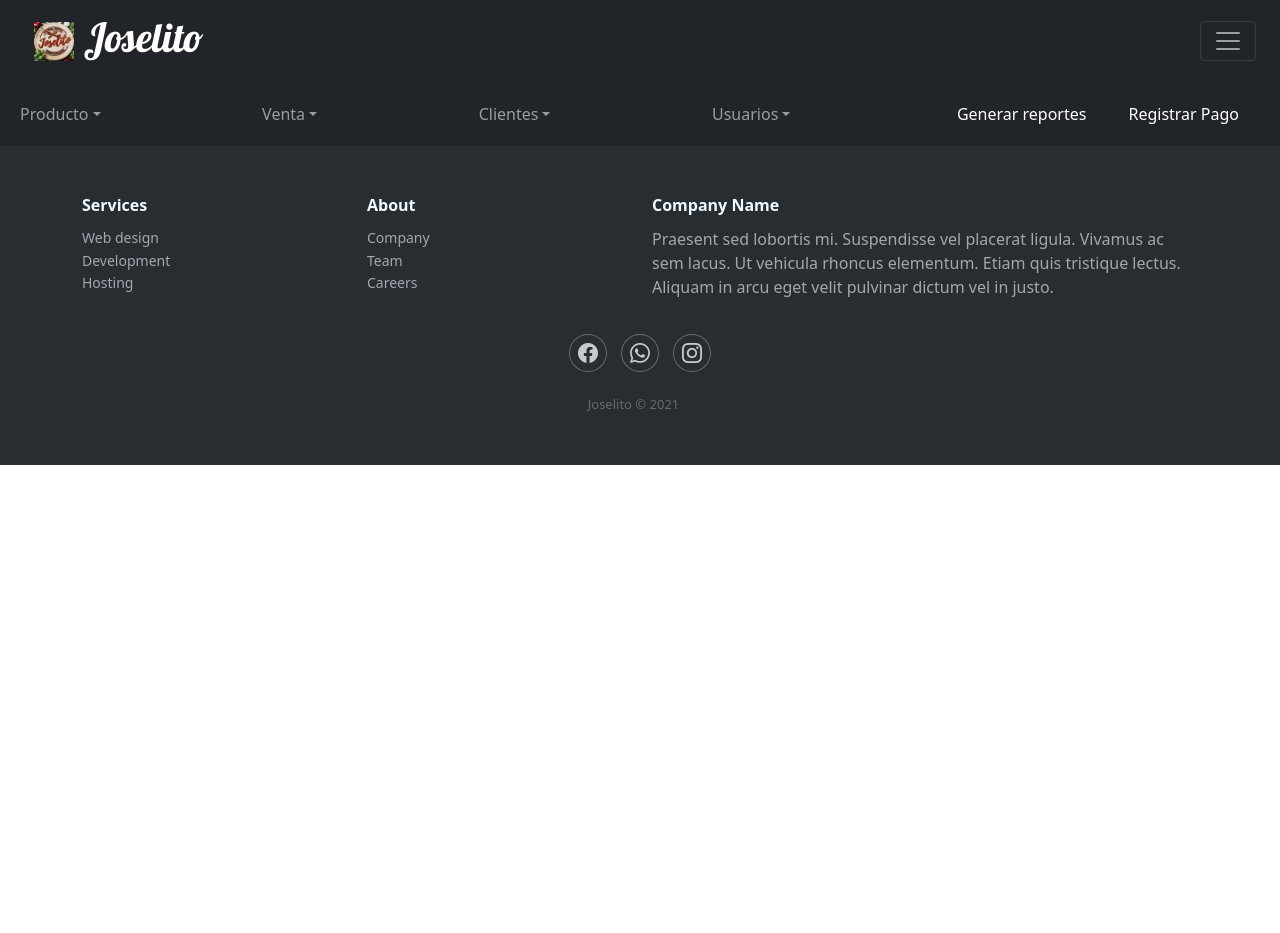
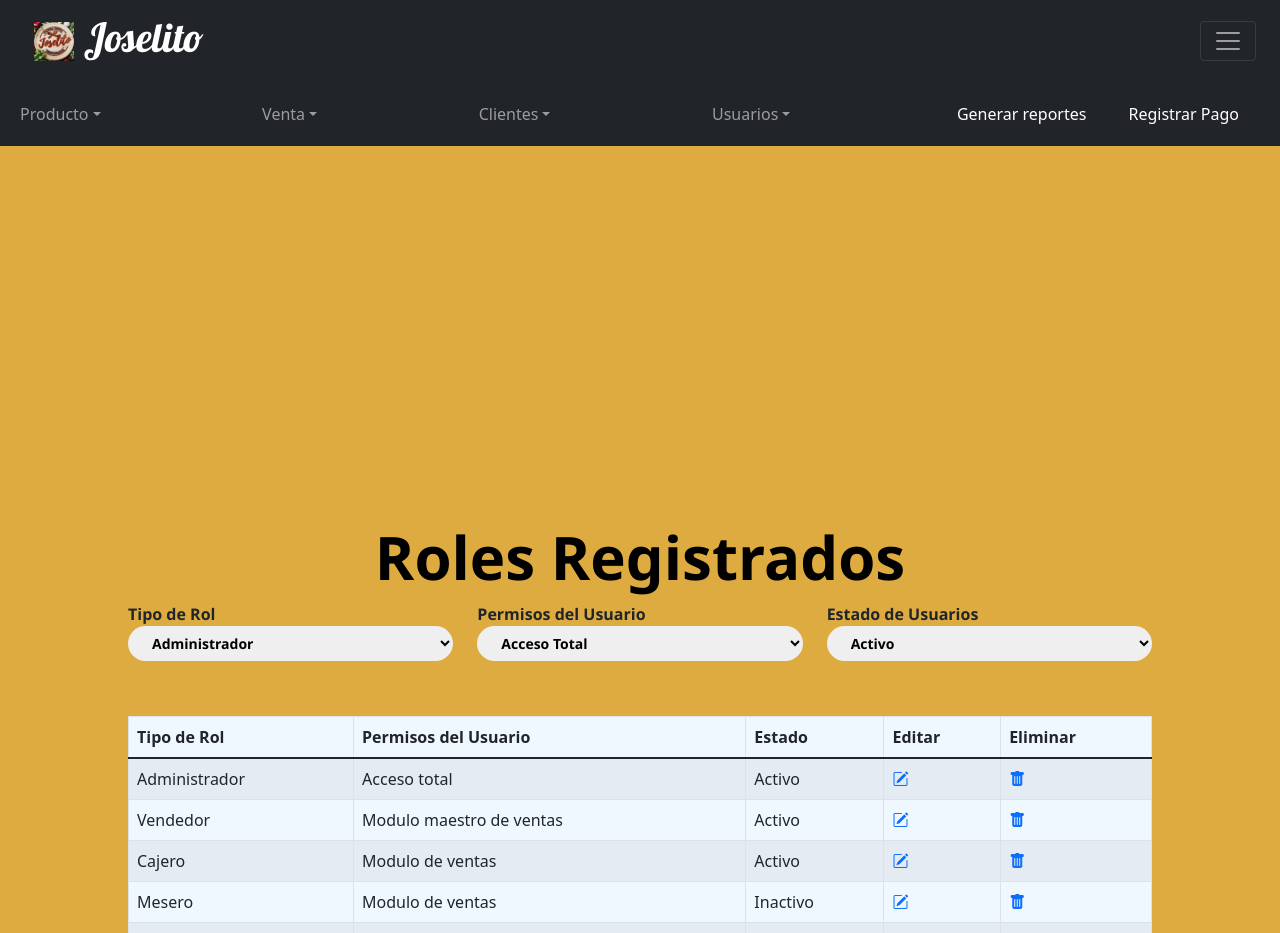
Before and after one commit to erickdiaz01/ProyectoDevWebCookiesC3, a React (Create React App) app in the folder DesarrolloCodigoFuente/proyecto-restaurante/: page /gestionusuarios in a window 1280 px wide. Shown: the top 933 px of the page. Before the commit the page ends 800 px from the top, so only its background shows below. Built offline with nearby package versions, Linux system fonts and the light colour scheme.

Commit message:
interfaz gestion de usuarios

```diff
--- a/DesarrolloCodigoFuente/proyecto-restaurante/src/Commons/Navegacion/Navegacion.jsx
+++ b/DesarrolloCodigoFuente/proyecto-restaurante/src/Commons/Navegacion/Navegacion.jsx
@@ -136,7 +136,7 @@ function Navegacion() {
                   </a>
                 </li>
                 <li>
-                  <a className="dropdown-item" href="#">
+                  <a className="dropdown-item" href="gestionusuarios">
                     Gestionar usuarios
                   </a>
                 </li>
--- /dev/null
+++ b/DesarrolloCodigoFuente/proyecto-restaurante/src/Pages/GestionUsuarios/GestionUsuarios.css
@@ -0,0 +1,30 @@
+.gestion-usuarios-container {
+    display: flex;
+    flex-direction: column;
+    justify-content: center;
+    align-items: center;
+    position: -webkit-sticky;
+
+    width: 100vw;
+    height: 150vh;
+    background-color: rgb(221, 171, 64);
+}
+
+.gestion-usuarios-content {
+    width: 80%;
+    height: 100%;
+    display: flex;
+    flex-direction: column;
+    justify-content: center;
+    margin: auto;
+    position: absolute;
+}
+
+.tabla {
+    justify-content: center;
+    align-items: center;
+    flex-direction: column;
+    position: relative;
+    margin-top: 35px;
+    background-color: aliceblue;
+}
--- /dev/null
+++ b/DesarrolloCodigoFuente/proyecto-restaurante/src/Pages/GestionUsuarios/GestionUsuarios.jsx
@@ -0,0 +1,168 @@
+import React from "react";
+import Input from "../Login/components/Input/Input";
+import Label from "../Login/components/Label/Label";
+import Title from "../Login/components/Title/Title";
+import Table from "react-bootstrap/Table";
+import "./GestionUsuarios.css";
+
+const GestionUsuarios = () => {
+    return (
+        <div className="gestion-usuarios-container">
+            <div className="gestion-usuarios-content">
+                <header className="title-container">
+                    <Title text="Roles Registrados" />
+                </header>
+                <section className="row">
+                    <div className="col-md-4">
+                        <Label text="Tipo de Rol" />
+                        <div className="input-container">
+                            <select
+                                id="BusquedaUsuariosPorRol"
+                                name="BusquedaUsuariosPorRol"
+                                //   onChange={(e) => handleChange(e.target.name, e.target.value)}
+                                className="regular-style"
+                            >
+                                <option value="Administrador">Administrador</option>
+                                <option value="Vendedor">Vendedor</option>
+                                <option value="Cajero">Cajero</option>
+                                <option value="Mesero">Mesero</option>
+                                <option value="Domiciliario">Domiciliario</option>
+                            </select>
+                        </div>
+                    </div>
+
+                    <div className="col-md-4">
+                        <Label text="Permisos del Usuario" />
+                        <div className="input-container">
+                            <select
+                                id="busquedaPermisosUsuario"
+                                name="busquedaPermisosUsuario"
+                                //   onChange={(e) => handleChange(e.target.name, e.target.value)}
+                                className="regular-style"
+                            >
+                                <option value="AccesoTotal">Acceso Total</option>
+                                <option value="ModuloMaestroVentas">Modulo Maestro de Ventas</option>
+                                <option value="ModuloVentas">Modulo de Ventas</option>
+                                <option value="ModuloEntregas">Modulo de Entregas</option>
+                            </select>
+                        </div>
+                    </div>
+
+                    <div className="col-md-4">
+                        <Label text="Estado de Usuarios" />
+                        <div className="input-container">
+                            <select
+                                id="EstadoUsuarios"
+                                name="EstadoUsuario"
+                                //   onChange={(e) => handleChange(e.target.name, e.target.value)}
+                                className="regular-style"
+                            >
+                                <option value="UsuarioActivo">Activo</option>
+                                <option value="UsuarioInactivo">Inactivo</option>
+
+                            </select>
+                        </div>
+                    </div>
+
+                </section>
+                <section className="row">
+                    <Table striped bordered hover responsive className="tabla">
+                        <thead>
+                            <tr>
+                                <th>Tipo de Rol</th>
+                                <th>Permisos del Usuario</th>
+                                <th>Estado</th>
+                                <th>Editar</th>
+                                <th>Eliminar</th>
+                            </tr>
+                        </thead>
+                        <tbody>
+                            <tr>
+                                <td>Administrador</td>
+                                <td>Acceso total</td>
+                                <td>Activo</td>
+                                <td>
+                                    <a href="#">
+                                        <i className="bi bi-pencil-square"></i>
+                                    </a>
+                                </td>
+                                <td>
+                                    <a href="#">
+                                        <i class="bi bi-trash-fill"></i>
+                                    </a>
+                                </td>
+                            </tr>
+                            <tr>
+                                <td>Vendedor</td>
+                                <td>Modulo maestro de ventas</td>
+                                <td>Activo</td>
+                                <td>
+                                    <a href="#">
+                                        <i className="bi bi-pencil-square"></i>
+                                    </a>
+                                </td>
+                                <td>
+                                    <a href="#">
+                                        <i class="bi bi-trash-fill"></i>
+                                    </a>
+                                </td>
+                            </tr>
+                            <tr>
+                                <td>Cajero</td>
+                                <td>Modulo de ventas</td>
+                                <td>Activo</td>
+                                <td>
+                                    <a href="#">
+                                        <i className="bi bi-pencil-square"></i>
+                                    </a>
+                                </td>
+                                <td>
+                                    <a href="#">
+                                        <i class="bi bi-trash-fill"></i>
+                                    </a>
+                                </td>
+                            </tr>
+                            <tr>
+                                <td>Mesero</td>
+                                <td>Modulo de ventas</td>
+                                <td>Inactivo</td>
+                                <td>
+                                    <a href="#">
+                                        <i className="bi bi-pencil-square"></i>
+                                    </a>
+                                </td>
+                                <td>
+                                    <a href="#">
+                                        <i class="bi bi-trash-fill"></i>
+                                    </a>
+                                </td>
+                            </tr>
+
+                            <tr>
+                                <td>Domiciliario</td>
+                                <td>Modulo de entregas</td>
+                                <td>Activo</td>
+                                <td>
+                                    <a href="#">
+                                        <i className="bi bi-pencil-square"></i>
+                                    </a>
+                                </td>
+                                <td>
+                                    <a href="#">
+                                        <i class="bi bi-trash-fill"></i>
+                                    </a>
+                                </td>
+                            </tr>
+                        </tbody>
+                    </Table>
+                </section>
+            </div>
+        </div>
+
+
+
+
+    );
+};
+
+export default GestionUsuarios;
--- a/DesarrolloCodigoFuente/proyecto-restaurante/src/Router.js
+++ b/DesarrolloCodigoFuente/proyecto-restaurante/src/Router.js
@@ -9,6 +9,7 @@ import CreateProduct from "./Pages/CreateProduct/CreateProduct";
 import ModificarProducto from "./Pages/ModificarProducto/ModificarProducto";
 import HistoricoPedidos from "./Pages/HistoricoPedidos/HistoricoPedidos";
 import VerUsuarios from "./Pages/VerUsuarios/VerUsuarios";
+import GestionUsuarios from "./Pages/GestionUsuarios/GestionUsuarios";
 
 const Router = () => {
   return (
@@ -17,12 +18,13 @@ const Router = () => {
         <Route exact path="/" component={CreateUser} />
         <Route path="/registeruser" component={CreateUser} />
         <Route path="/login" component={Login} />
-        <Route path="/gestionventas" component={ModuloAdminVentas}/>
-        <Route path="/gestionpedidos" component={GestionPedidos}/>
-        <Route path="/crearproducto" component={CreateProduct}/>
-        <Route path="/modificarproducto" component={ModificarProducto}/>
-        <Route path="/historico-pedidos" component={HistoricoPedidos}/>
-        <Route path="/verusuarios" component={VerUsuarios}/>
+        <Route path="/gestionventas" component={ModuloAdminVentas} />
+        <Route path="/gestionpedidos" component={GestionPedidos} />
+        <Route path="/crearproducto" component={CreateProduct} />
+        <Route path="/modificarproducto" component={ModificarProducto} />
+        <Route path="/historico-pedidos" component={HistoricoPedidos} />
+        <Route path="/verusuarios" component={VerUsuarios} />
+        <Route path="/gestionusuarios" component={GestionUsuarios} />
       </Switch>
     </BrowserRouter>
   );
```
Also changed, not shown: 1 other file (tests, documents, lock files or other folders).
